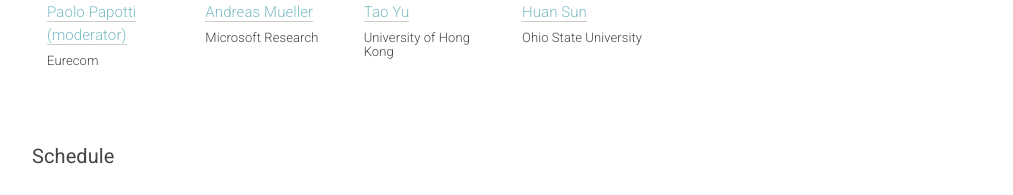
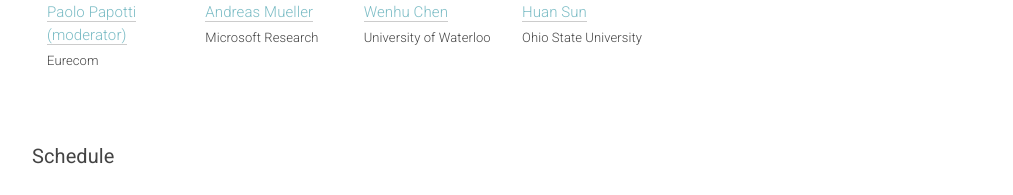
Before and after one commit to table-representation-learning/table-representation-learning.github.io, a Jekyll site: the page built from _pages/home.html, in a window 1280 px wide and 900 px high, scrolled down 1148 px, cut to the strip 257-900 px from the top of the window. Shown: the top 195 px of the strip, without its empty margins (133-1146 px from the left). Built offline with Jekyll 4.4.1, drawn with Linux system fonts in a browser that asks for light colours.

Commit message:
update panel

```diff
--- a/_pages/home.html
+++ b/_pages/home.html
@@ -164,12 +164,12 @@ acknowledgements: ""
                     </div>
 
                     <div class="col-xs-6 col-lg-2">
-                        <a href="https://taoyds.github.io/" target="blank">
-                            <img class="people-pic" src="/assets/people/ty.jpeg">
+                        <a href="https://wenhuchen.github.io/" target="blank">
+                            <img class="people-pic" src="/assets/people/wc.jpg">
                         </a>
                         <div class="people-name">
-                            <a href="https://taoyds.github.io/" target="blank">Tao Yu</a>
-                            <h6>University of Hong Kong</h6>
+                            <a href="https://wenhuchen.github.io/" target="blank">Wenhu Chen</a>
+                            <h6>University of Waterloo</h6>
                         </div>
                         <br>
                         <br>
```
